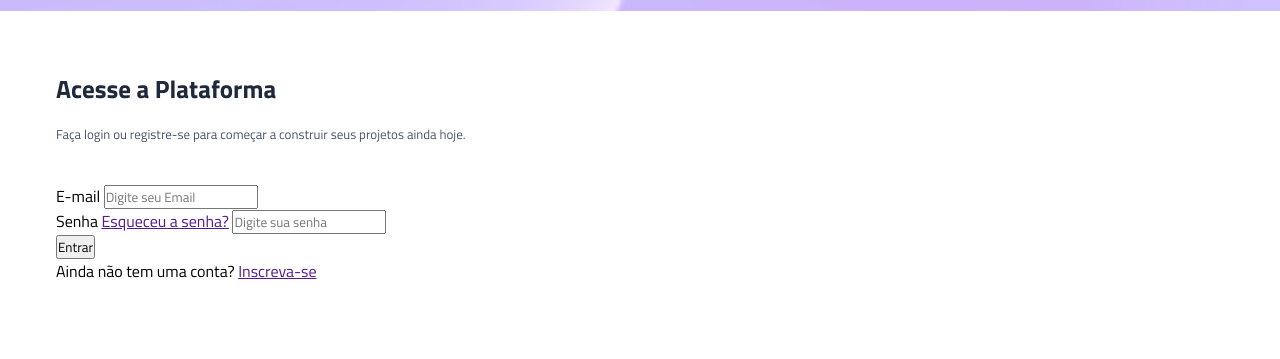
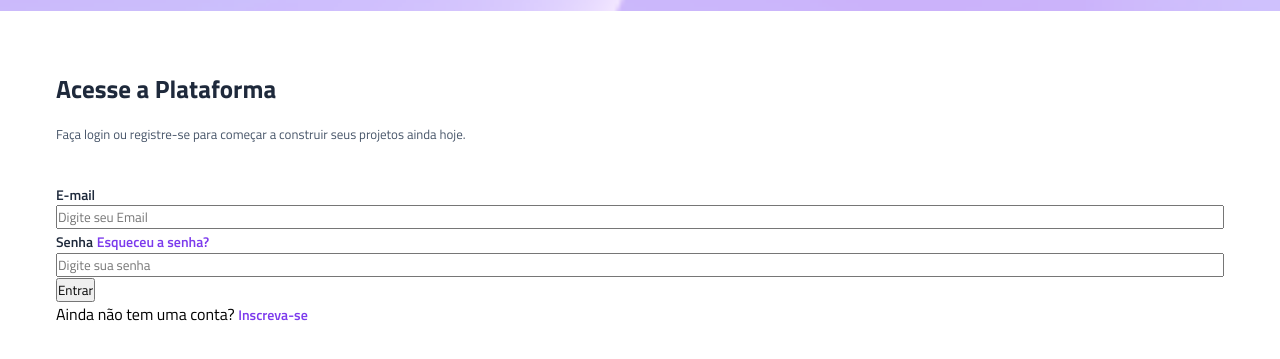
Before and after one commit to salesbebe/proj.vertigo, a plain HTML site: page index.html in a window 1280 px wide. Shown: the part 123-482 px from the top of the page. Drawn offline with Linux system fonts and the light colour scheme.

Commit message:
estilização dos labels e das ancoras da seção de login

```diff
--- a/index.html
+++ b/index.html
@@ -28,8 +28,10 @@
                     <input type="email" placeholder="Digite seu Email" id="email">
                 </div>
                 <div class="input-box">
-                    <label for="senha">Senha</label>
-                    <a href="">Esqueceu a senha?</a>
+                    <div>
+                        <label for="senha">Senha</label>
+                        <a href="">Esqueceu a senha?</a>
+                    </div>
                     <input type="password" placeholder="Digite sua senha" id="senha">
                 </div>
 
--- a/style.css
+++ b/style.css
@@ -9,6 +9,7 @@
 :root{
     --gray-800: #1e293b;
     --gray-600: #475569;
+    --purple: #7c3aed;
 }
 
 header {
@@ -41,3 +42,31 @@ main{
     font-size: 0.8125rem;
     color: var(--gray-600);
 }
+
+.input-box{
+    display: flex;
+    flex-direction: column;
+}
+
+.input-boz div{
+    display: flex;
+    justify-content: space-between;
+    align-items: center;
+}
+
+.login label{
+    font-size: 0.875rem;
+    color: var(--gray-800);
+    font-weight: 600;
+}
+
+.login a{
+    color: var(--purple);
+    text-decoration: none;
+    font-size: 0.875rem;
+    font-weight: 600;
+}
+
+.login a:hover{
+    text-decoration: underline;
+}
```
